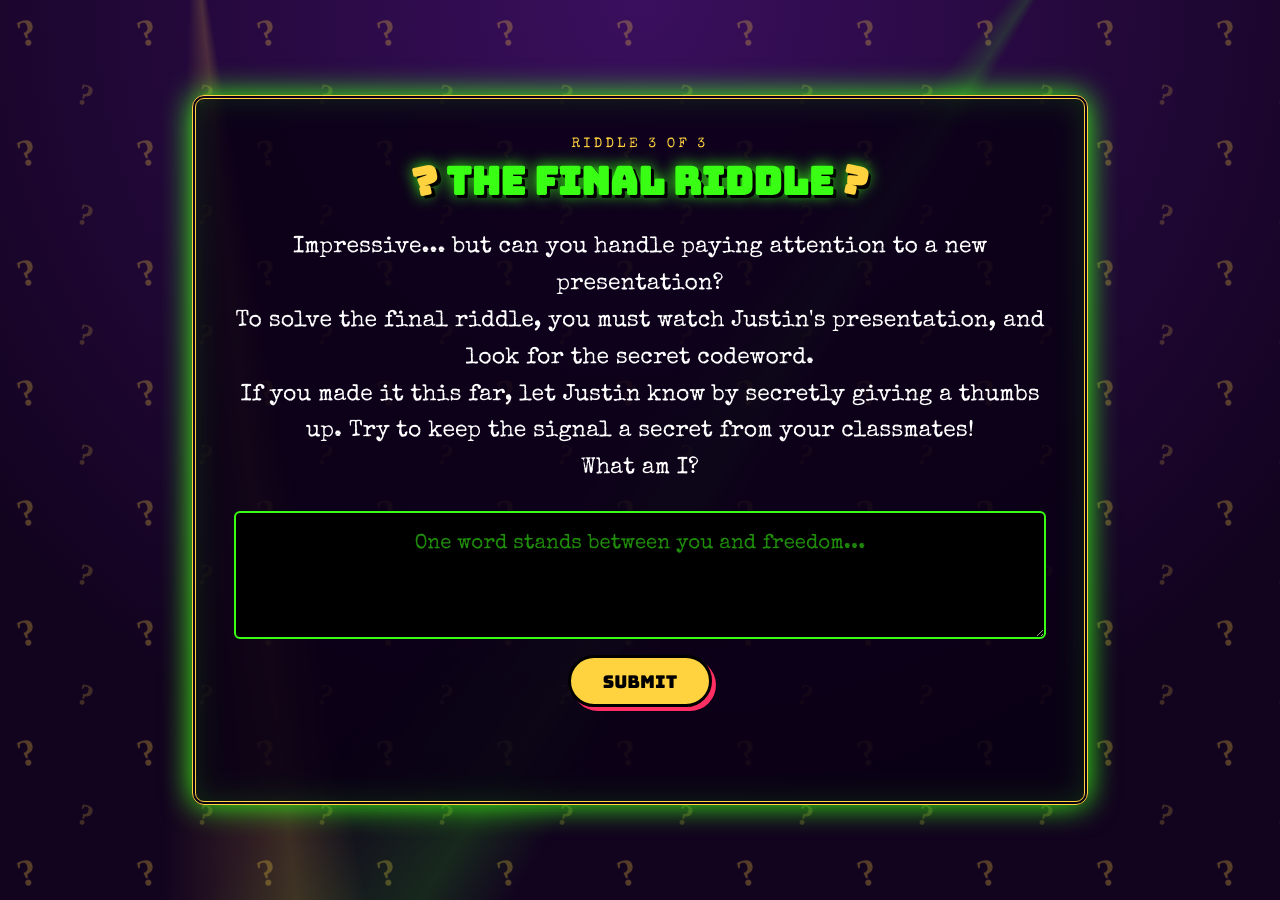
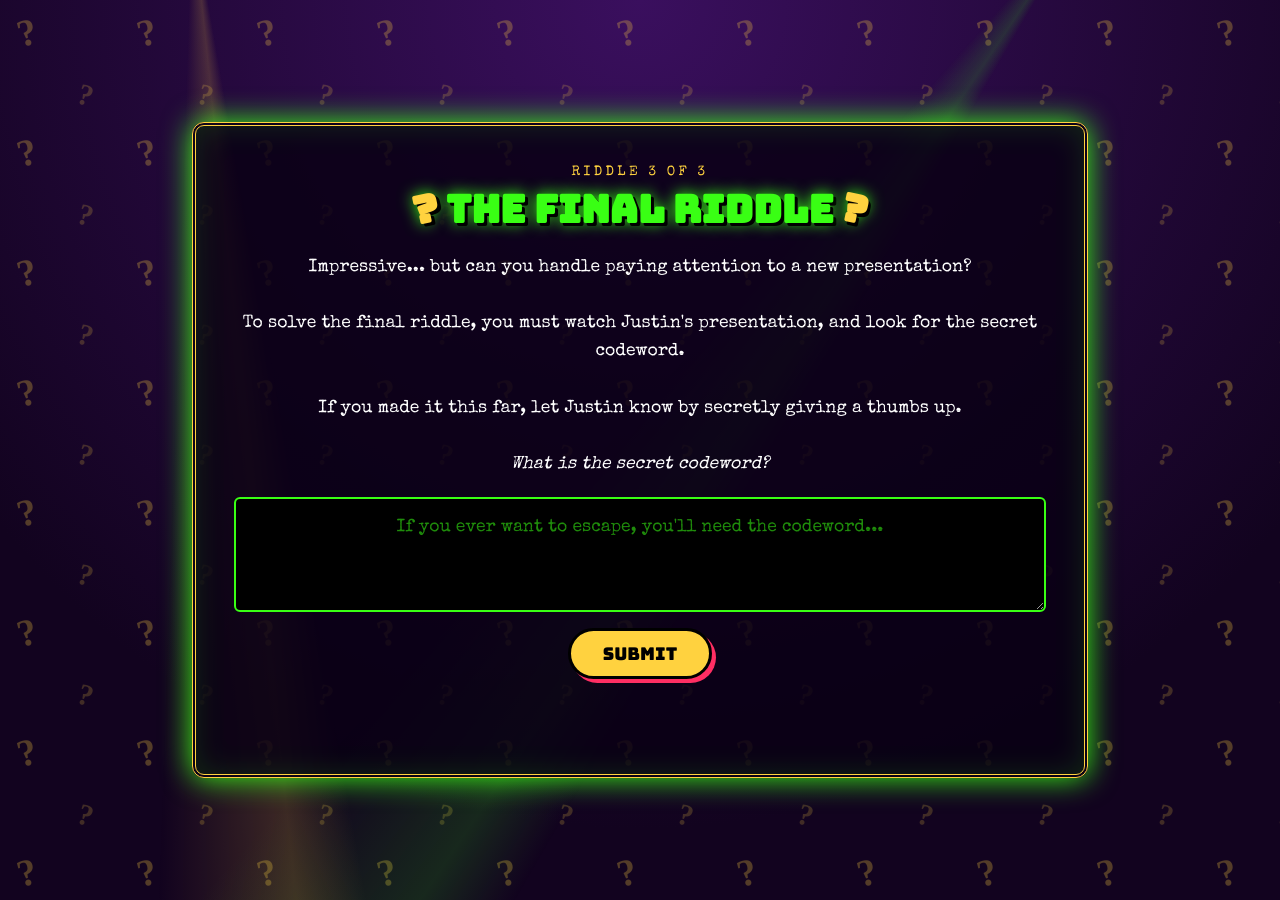
Before and after one commit to justinHCI/FFA-escape, a Jekyll site: the page built from riddle-3.html, in a window 1280 px wide. Built offline with Jekyll 4.4.1, drawn with Linux system fonts in a browser that asks for light colours.

Commit message:
fixing line lengths

```diff
--- a/assets/css/style.css
+++ b/assets/css/style.css
@@ -60,7 +60,7 @@ h1 {
   font-size: .85rem;
 }
 
-.riddle { font-size: clamp(1.2rem, 1.8vw, 2rem); line-height: 1.6; }
+.riddle { font-size: clamp(1.1rem, 1.15vw, 1.6rem); line-height: 1.6; }
 
 textarea {
   display: block;
@@ -68,7 +68,7 @@ textarea {
   min-height: 6rem;
   padding: 1rem;
   font: inherit;
-  font-size: clamp(1.15rem, 1.6vw, 1.8rem);
+  font-size: clamp(1.1rem, 1.3vw, 1.6rem);
   line-height: 1.5;
   color: var(--green);
   background: #000;
--- a/riddle-2.html
+++ b/riddle-2.html
@@ -1,13 +1,13 @@
 ---
 layout: default
 title: Riddle Two
-heading: Not So Fast!
+heading: Have you been paying attention?
 progress: "Riddle 2 of 3"
 permalink: /riddle-2/
 ---
 <p class="riddle">
-  You cracked the first challenge. Beginner's luck!<br>
-  <strong>But have you been paying attention at FFA? Which topics have we learned about?</strong>
+  You cracked the first challenge. Beginner's luck!<br><br>
+  <strong>But have you been paying attention at FFA? Which topics have we learned about this semester?</strong>
 </p>
 
 <form class="puzzle" data-type="checkbox" data-answer="correct1,correct2,correct3,correct4" data-next="{{ '/riddle-3/' | relative_url }}">
--- a/riddle-3.html
+++ b/riddle-3.html
@@ -6,15 +6,15 @@ progress: "Riddle 3 of 3"
 permalink: /riddle-3/
 ---
 <p class="riddle">
-  Impressive... but can you handle paying attention to a new presentation?<br>
-  To solve the final riddle, you must watch Justin's presentation, and look for the secret codeword.<br>
-  If you made it this far, let Justin know by secretly giving a thumbs up. Try to keep the signal a secret from your classmates! <br
-  <em>What am I?</em>
+  Impressive... but can you handle paying attention to a new presentation?<br><br>
+  To solve the final riddle, you must watch Justin's presentation, and look for the secret codeword.<br><br>
+  If you made it this far, let Justin know by secretly giving a thumbs up. <br><br>
+  <em>What is the secret codeword?</em>
 </p>
 
 <form class="puzzle" data-type="text" data-answer="blueberry" data-next="{{ '/escaped/' | relative_url }}">
   <label for="answer" class="sr-only">Your answer</label>
-  <textarea id="answer" rows="3" placeholder="One word stands between you and freedom..." autocomplete="off"></textarea>
+  <textarea id="answer" rows="3" placeholder="If you ever want to escape, you'll need the codeword..." autocomplete="off"></textarea>
   <button type="submit">Submit</button>
   <p class="message" role="alert"></p>
 </form>
```
Also changed, not shown: index.html (+4 -4 lines).
